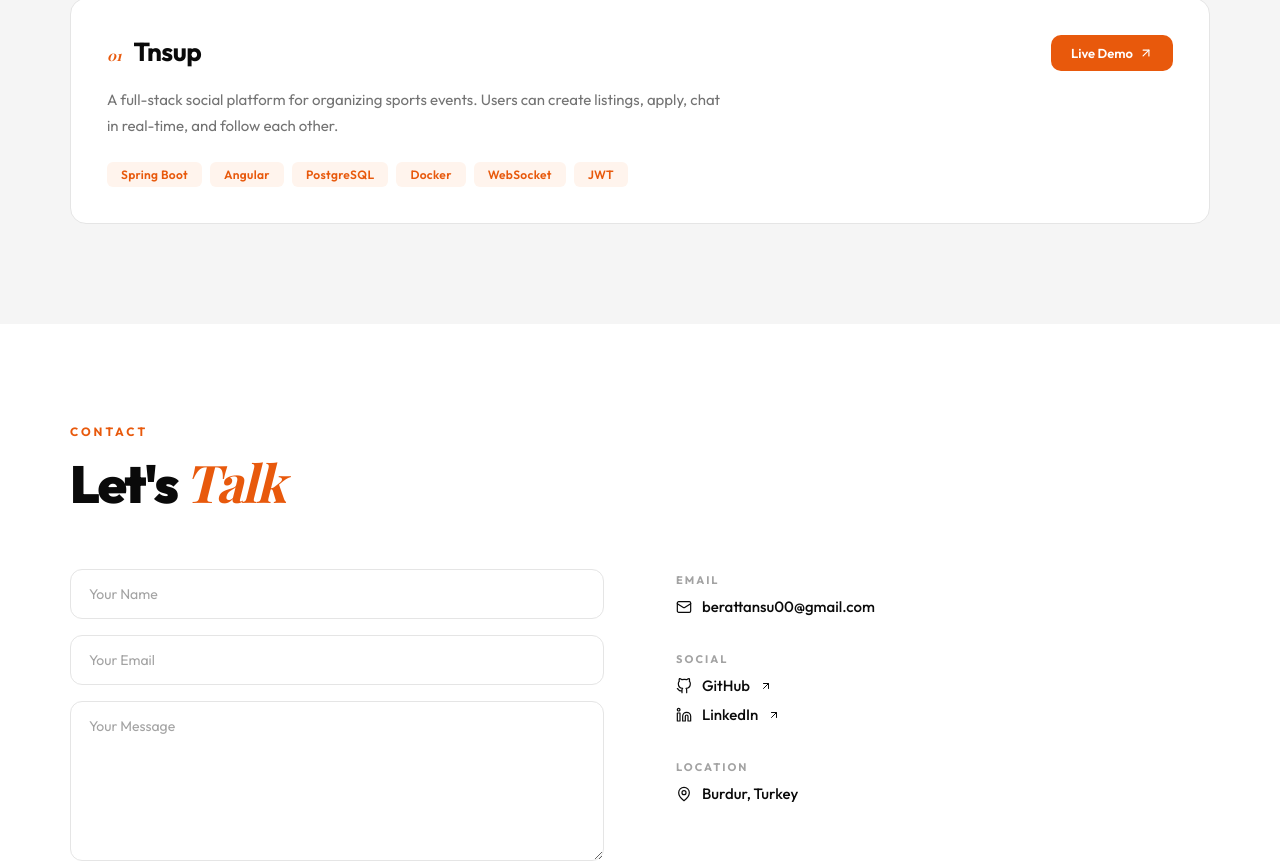
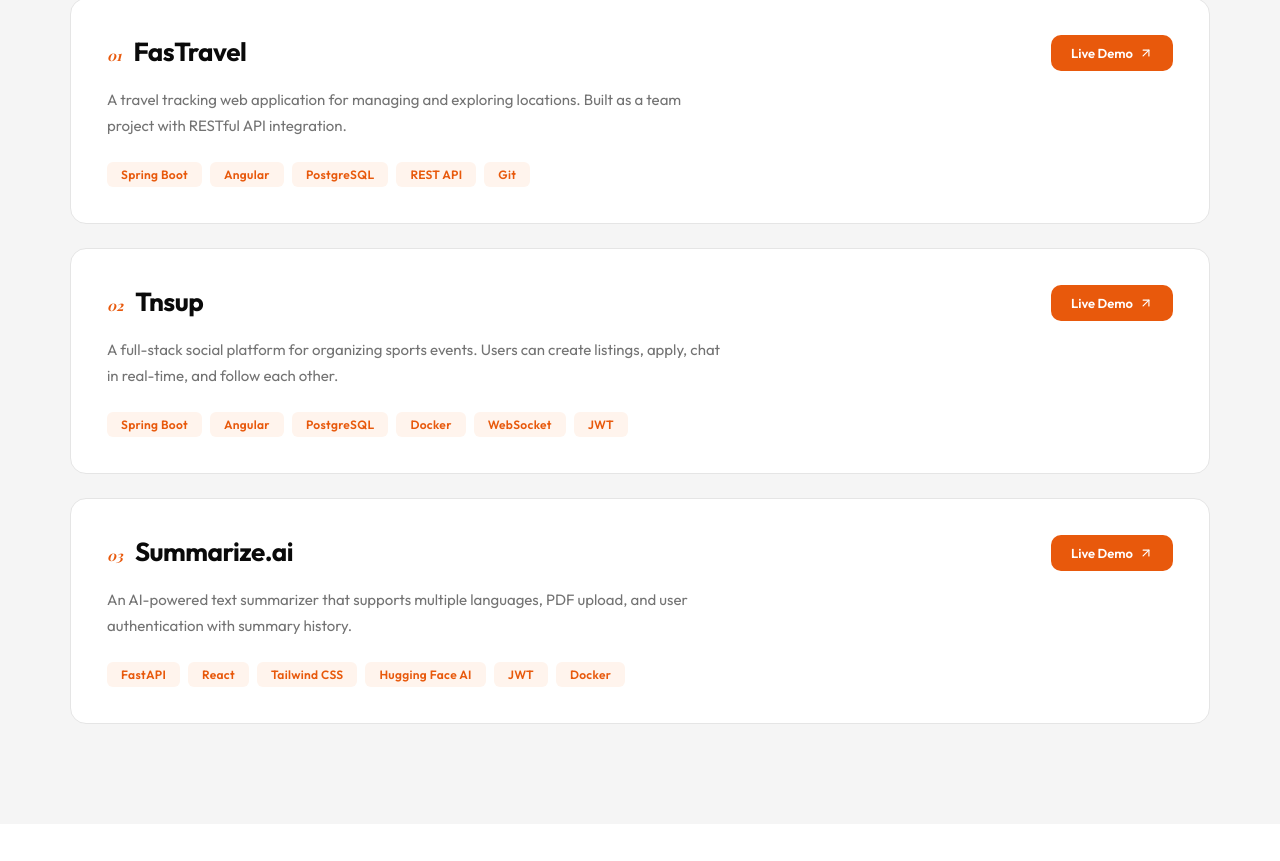
Before and after one commit to BeratTansu/berattansucabuk-portfolyo, a React (Vite) app: page / in a window 1280 px wide. Shown: the part 1047-1908 px from the top of the page. Built offline with nearby package versions, Linux system fonts and the light colour scheme; a web font is replaced by a local one.

Commit message:
feat: add Summarize.ai and FasTravel projects, update tech stack and links

```diff
--- a/src/components/layout/Navbar.jsx
+++ b/src/components/layout/Navbar.jsx
@@ -19,10 +19,10 @@ function Navbar() {
         <a href="#projects" className="navbar__link">Projects</a>
         <a href="#contact" className="navbar__link">Contact</a>
         <div className="navbar__divider" />
-        <a href="https://github.com" target="_blank" rel="noopener noreferrer" className="navbar__social">
+        <a href="https://github.com/BeratTansu" target="_blank" rel="noopener noreferrer" className="navbar__social">
           <NavIcon type="github" size={18} />
         </a>
-        <a href="https://linkedin.com" target="_blank" rel="noopener noreferrer" className="navbar__social">
+        <a href="https://www.linkedin.com/in/berat-tansu-%C3%A7abuk-02b55b244/" target="_blank" rel="noopener noreferrer" className="navbar__social">
           <NavIcon type="linkedin" size={18} />
         </a>
       </div>
--- a/src/sections/Contact/Contact.jsx
+++ b/src/sections/Contact/Contact.jsx
@@ -82,19 +82,19 @@ function Contact() {
                                 <p className="contact__info-label">Email</p>
                                 <a href="mailto:berattansu00@gmail.com" className="contact__info-link">
                                     <NavIcon type="mail" size={16} />
-                                    berattansu00@gmail.com
+                                    berat.tansu.cabuk@gmail.com
                                 </a>
                             </div>
 
                             <div className="contact__info-group">
                                 <p className="contact__info-label">Social</p>
                                 <div className="contact__social-list">
-                                    <a href="https://github.com" target="_blank" rel="noopener noreferrer" className="contact__info-link">
+                                    <a href="https://github.com/BeratTansu" target="_blank" rel="noopener noreferrer" className="contact__info-link">
                                         <NavIcon type="github" size={16} />
                                         GitHub
                                         <NavIcon type="arrow" size={12} />
                                     </a>
-                                    <a href="https://linkedin.com" target="_blank" rel="noopener noreferrer" className="contact__info-link">
+                                    <a href="https://www.linkedin.com/in/berat-tansu-%C3%A7abuk-02b55b244/" target="_blank" rel="noopener noreferrer" className="contact__info-link">
                                         <NavIcon type="linkedin" size={16} />
                                         LinkedIn
                                         <NavIcon type="arrow" size={12} />
@@ -106,7 +106,7 @@ function Contact() {
                                 <p className="contact__info-label">Location</p>
                                 <p className="contact__info-value">
                                     <NavIcon type="map" size={16} />
-                                    Burdur, Turkey
+                                    Istanbul, Turkey
                                 </p>
                             </div>
                         </div>
--- a/src/sections/Hero/Hero.jsx
+++ b/src/sections/Hero/Hero.jsx
@@ -2,7 +2,7 @@ import { useEffect, useRef } from 'react'
 import profilePhoto from '../../assets/profilePhoto.jpeg'
 import './Hero.css'
 
-const TECH_STACK = ['Java', 'Spring Boot', 'PostgreSQL', 'Docker', 'Angular', 'REST API', 'Git']
+const TECH_STACK = ['Java', 'Spring Boot', 'Python', 'FastAPI', 'React', 'PostgreSQL', 'Docker', 'Git']
 
 function Hero() {
     const sectionRef = useRef(null)
--- a/src/sections/Projects/Projects.jsx
+++ b/src/sections/Projects/Projects.jsx
@@ -5,10 +5,24 @@ import './Projects.css'
 const PROJECTS = [
     {
         num: '01',
+        title: 'FasTravel',
+        desc: 'A travel tracking web application for managing and exploring locations. Built as a team project with RESTful API integration.',
+        tags: ['Spring Boot', 'Angular', 'PostgreSQL', 'REST API', 'Git'],
+        link: 'https://github.com/BeratTansu/FasTravel',
+    },
+    {
+        num: '02',
         title: 'Tnsup',
         desc: 'A full-stack social platform for organizing sports events. Users can create listings, apply, chat in real-time, and follow each other.',
         tags: ['Spring Boot', 'Angular', 'PostgreSQL', 'Docker', 'WebSocket', 'JWT'],
-        link: '#',
+        link: 'https://tnsup.app/',
+    },
+    {
+        num: '03',
+        title: 'Summarize.ai',
+        desc: 'An AI-powered text summarizer that supports multiple languages, PDF upload, and user authentication with summary history.',
+        tags: ['FastAPI', 'React', 'Tailwind CSS', 'Hugging Face AI', 'JWT', 'Docker'],
+        link: 'https://ai-summarizer-chi-six.vercel.app',
     },
 ]
 
```
